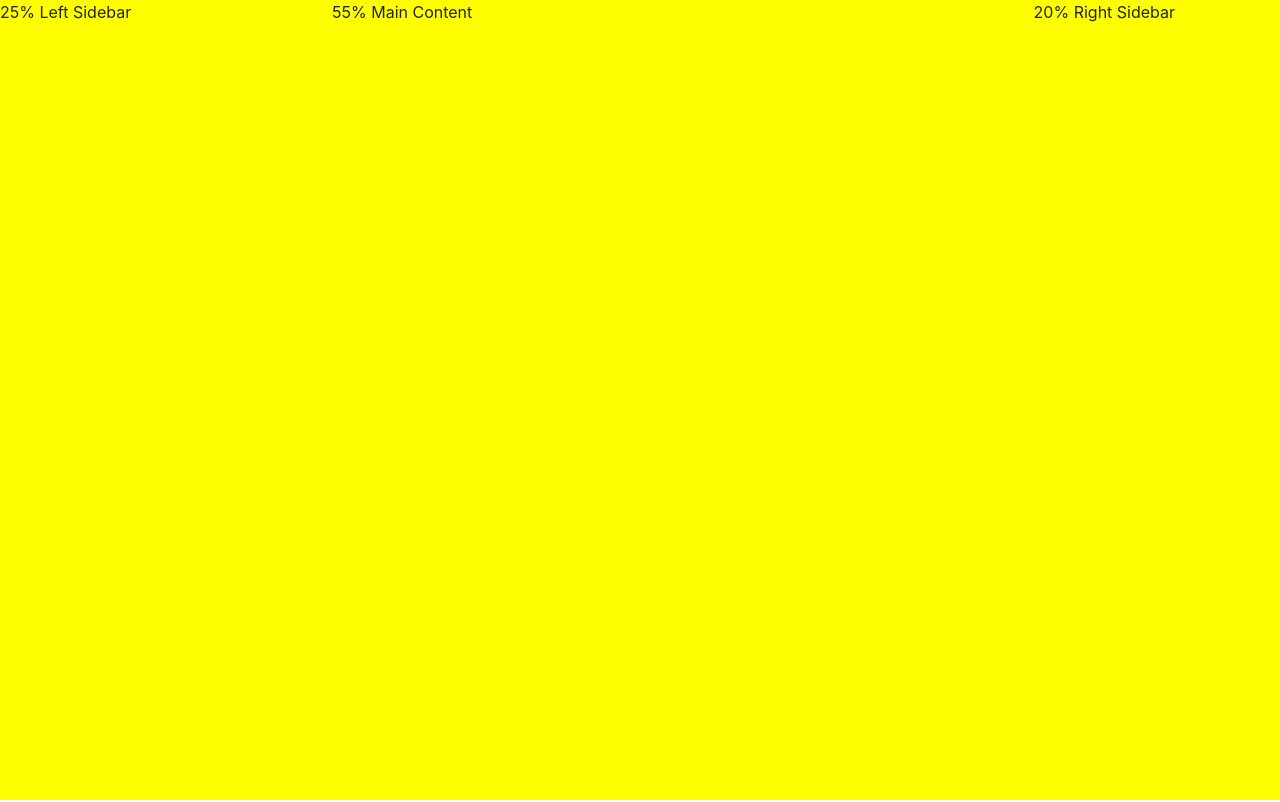
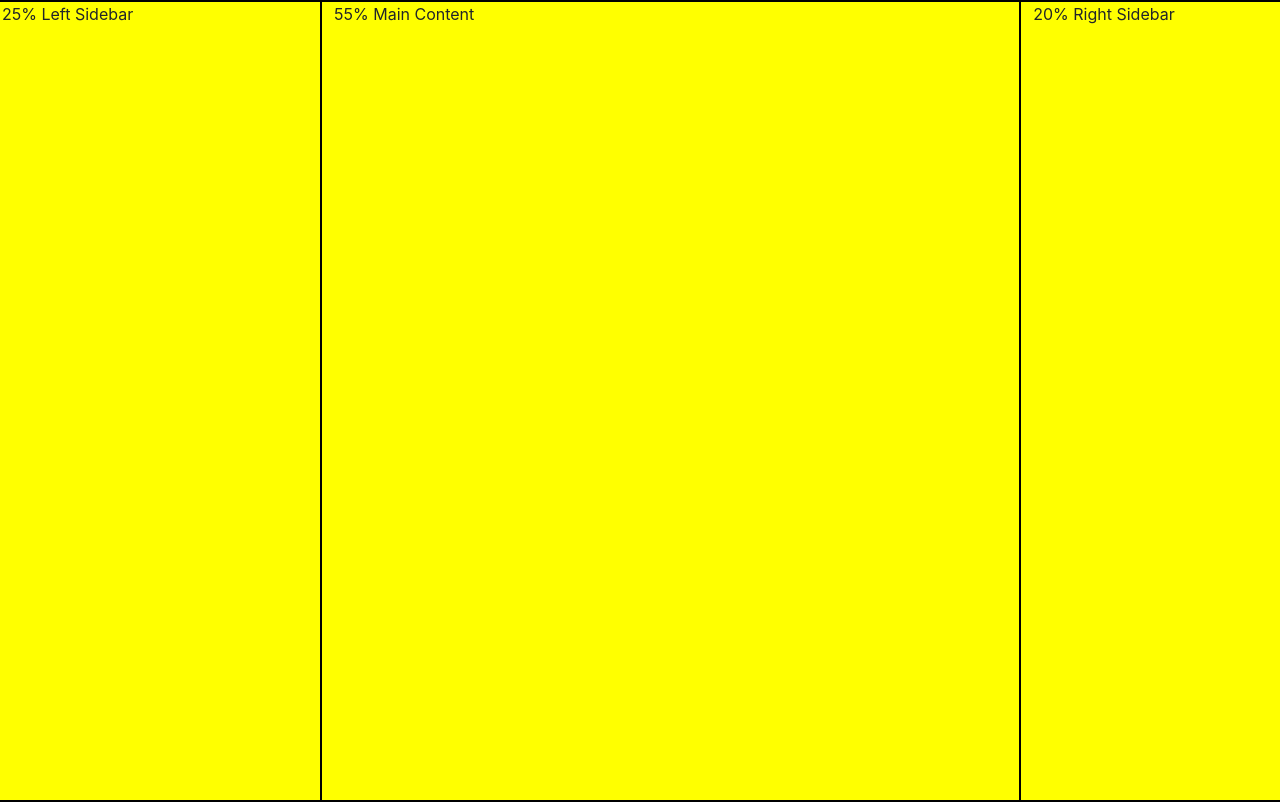
Before and after one commit to tashildar563/E-com_web_app, a React (Create React App) app: page /landing-page in a window 1280 px wide. Built offline with nearby package versions, Linux system fonts and the light colour scheme.

Commit message:
added border

```diff
--- a/src/CSS/LandingPageModule.css
+++ b/src/CSS/LandingPageModule.css
@@ -2,12 +2,14 @@
     display: flex;
     flex-direction: row;
     flex-wrap: wrap;
-  }
+    border: 1px solid black;
+}
 
 .column {
     flex-basis: 100%;
     height: 100vh;
     background-color: yellow;
+    border: 1px solid black;
 }
 
   @media screen and (min-width: 800px) {
```
